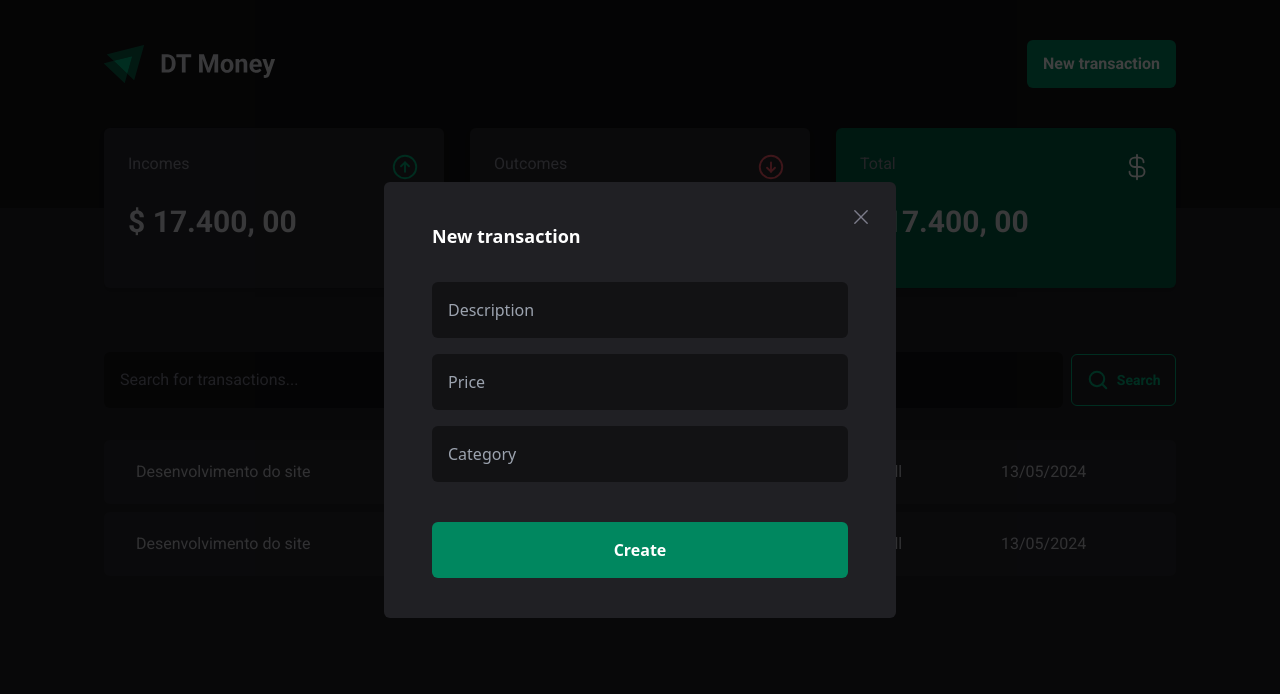
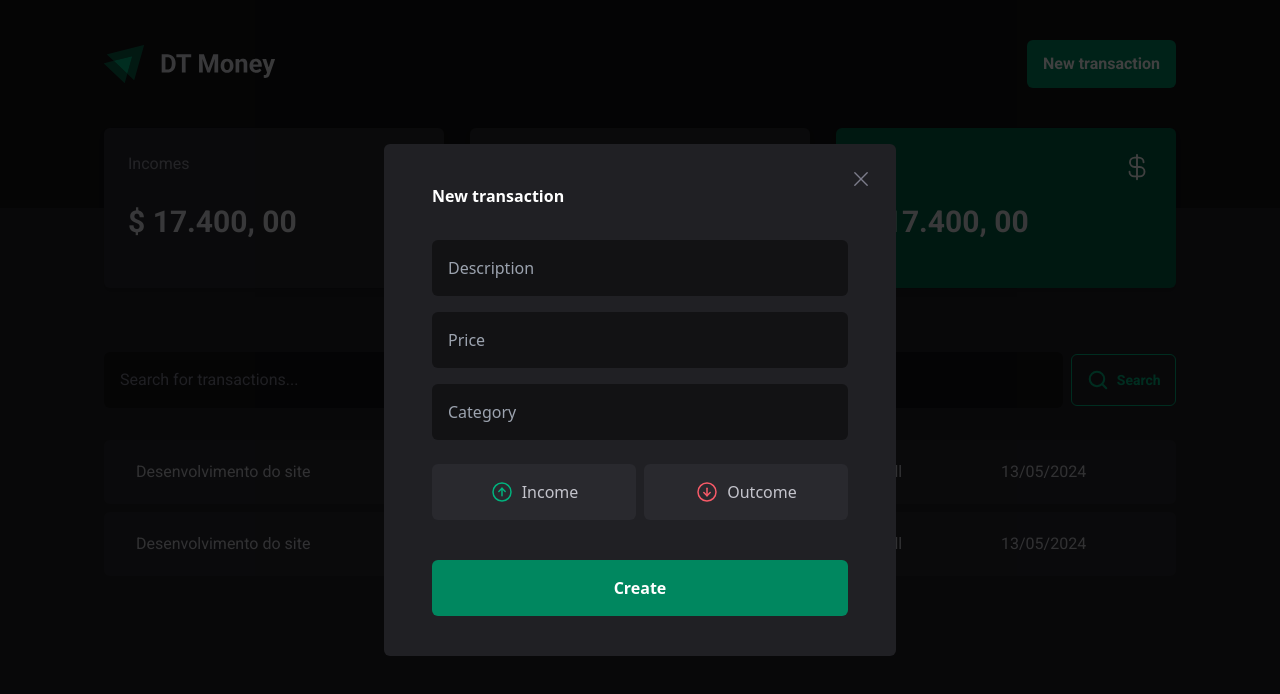
Before and after one commit to Mariano1994/Dt-Money, a React (Vite) app: page / in a window 1280 px wide. Both pictures are taken after a click on the button "New transaction". Shown: the top 694 px of the page. Built offline with nearby package versions, Linux system fonts and the light colour scheme.

Commit message:
Created transaction type component

```diff
--- a/src/components/Header.tsx
+++ b/src/components/Header.tsx
@@ -9,7 +9,7 @@ const Header = () => {
         <img src={logo} alt="application logo" />
         <Dialog.Root>
           <Dialog.Trigger asChild>
-            <button className="h-12 transition-all bg-green-500 px-4 rounded-md text-white font-semibold hover:brightness-90">
+            <button className="h-12 transition-all bg-green-500 px-4 rounded-md text-white font-semibold outline-none hover:brightness-90 focus:outline-green-300">
               New transaction
             </button>
           </Dialog.Trigger>
--- /dev/null
+++ b/src/components/NewTransactionForm.tsx
@@ -0,0 +1,37 @@
+import NewTransactionType from "./NewTransactionType";
+
+const NewTransactionForm = () => {
+  return (
+    <form className="mt-8 flex flex-col gap-4 ">
+      <input
+        type="text"
+        placeholder="Description"
+        required
+        className="rounded-md bg-gray-900 text-gray-300 p-4 outline-none focus:outline-green-500 "
+      />
+      <input
+        type="number"
+        placeholder="Price"
+        required
+        className="rounded-md bg-gray-900 text-gray-300 p-4 outline-none focus:outline-green-500 "
+      />
+      <input
+        type="text"
+        placeholder="Category"
+        required
+        className="rounded-md bg-gray-900 text-gray-300 p-4 outline-none focus:outline-green-500"
+      />
+
+      <NewTransactionType />
+      <button
+        type="submit"
+        className="h-14 bg-green-500 text-white font-bold py-0 px-5 rounded-md outline-none mt-6 focus:outline-green-500 hover:brightness-90"
+      >
+        {" "}
+        Create{" "}
+      </button>
+    </form>
+  );
+};
+
+export default NewTransactionForm;
--- a/src/components/NewTransactionModal.tsx
+++ b/src/components/NewTransactionModal.tsx
@@ -1,5 +1,7 @@
 import * as Dialog from "@radix-ui/react-dialog";
 import { X } from "phosphor-react";
+import NewTransactionForm from "./NewTransactionForm";
+
 const NewTransactionModal = () => {
   return (
     <Dialog.Portal>
@@ -8,36 +10,10 @@ const NewTransactionModal = () => {
         <Dialog.Close className="absolute top-6 right-6 ">
           <X size={22} className="text-gray-500      hover:text-red-400" />
         </Dialog.Close>
-        <Dialog.Title className="text-lg text-white font-bold">
+        <Dialog.Title className="text-2lx text-white font-bold">
           New transaction
         </Dialog.Title>
-        <form className="mt-8 flex flex-col gap-4 ">
-          <input
-            type="text"
-            placeholder="Description"
-            required
-            className="rounded-md bg-gray-900 text-gray-300 p-4 outline-none focus:outline-green-500 "
-          />
-          <input
-            type="number"
-            placeholder="Price"
-            required
-            className="rounded-md bg-gray-900 text-gray-300 p-4 outline-none focus:outline-green-500 "
-          />
-          <input
-            type="text"
-            placeholder="Category"
-            required
-            className="rounded-md bg-gray-900 text-gray-300 p-4 outline-none focus:outline-green-500"
-          />
-          <button
-            type="submit"
-            className="h-14 bg-green-500 text-white font-bold py-0 px-5 rounded-md outline-none mt-6 focus:outline-green-500 hover:brightness-90"
-          >
-            {" "}
-            Create{" "}
-          </button>
-        </form>
+        <NewTransactionForm />
       </Dialog.Content>
     </Dialog.Portal>
   );
--- /dev/null
+++ b/src/components/NewTransactionType.tsx
@@ -0,0 +1,18 @@
+import { ArrowCircleDown, ArrowCircleUp } from "phosphor-react";
+
+const NewTransactionType = () => {
+  return (
+    <div className="grid grid-cols-2 gap-2 mt-2">
+      <button className="flex items-center justify-center p-4 bg-gray-700 gap-2 rounded-md">
+        <ArrowCircleUp className="text-green-300" size={24} />
+        <span className="text-gray-300">Income</span>
+      </button>
+      <button className="flex items-center justify-center p-4 bg-gray-700 gap-2 rounded-md">
+        <ArrowCircleDown className="text-red-300" size={24} />
+        <span className="text-gray-300">Outcome</span>
+      </button>
+    </div>
+  );
+};
+
+export default NewTransactionType;
--- a/src/components/Searchbar.tsx
+++ b/src/components/Searchbar.tsx
@@ -10,7 +10,7 @@ const Searchbar = () => {
       />
       <button
         type="submit"
-        className="group flex items-center gap-2 border border-solid p-[0.9rem] border-green-300 rounded-md transition-all hover:bg-green-300
+        className="group flex items-center gap-2 border border-solid p-[0.9rem] border-green-300 rounded-md outline-none transition-all hover:bg-green-300 focus:outline-green-300
       "
       >
         <MagnifyingGlass
```
